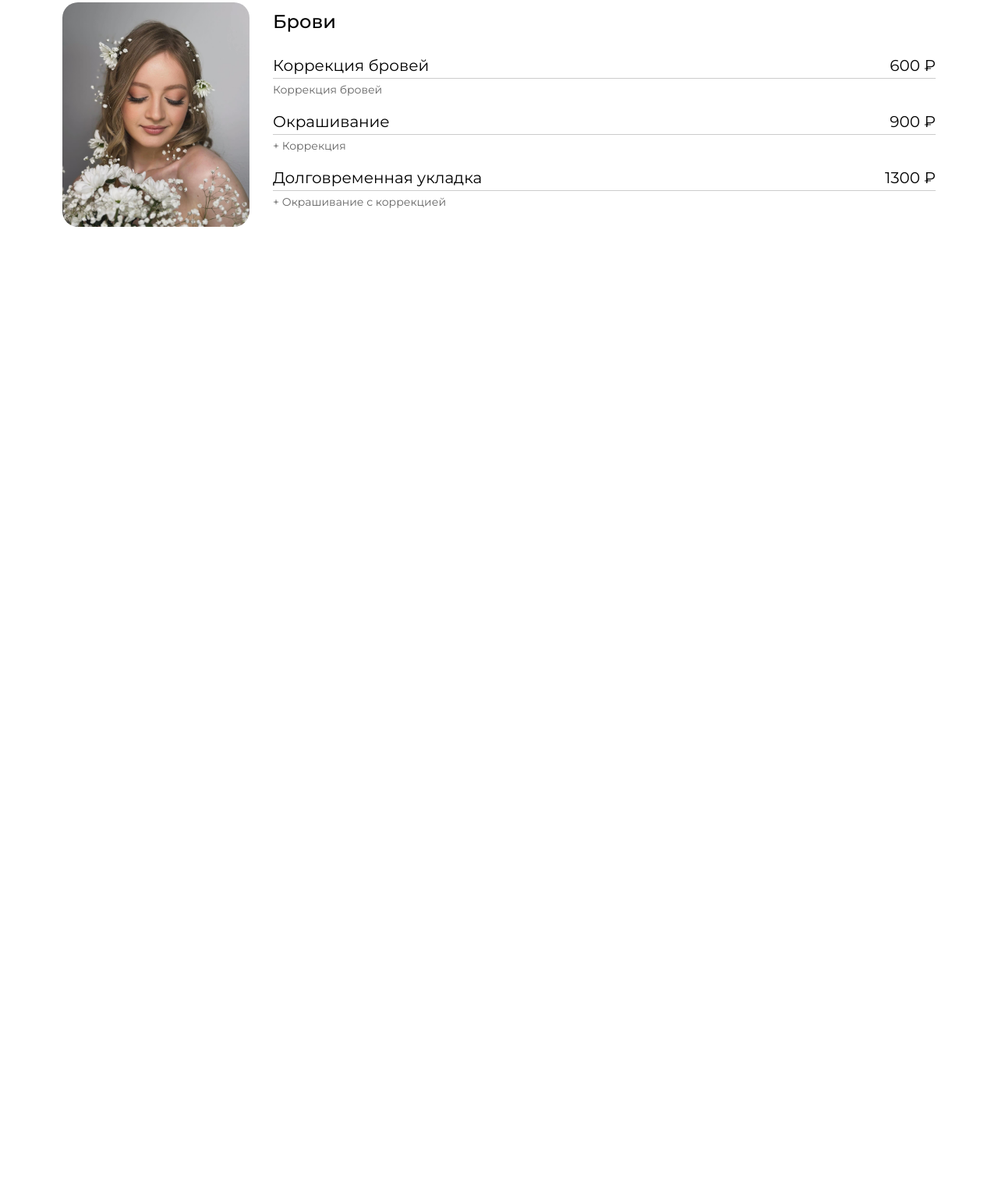
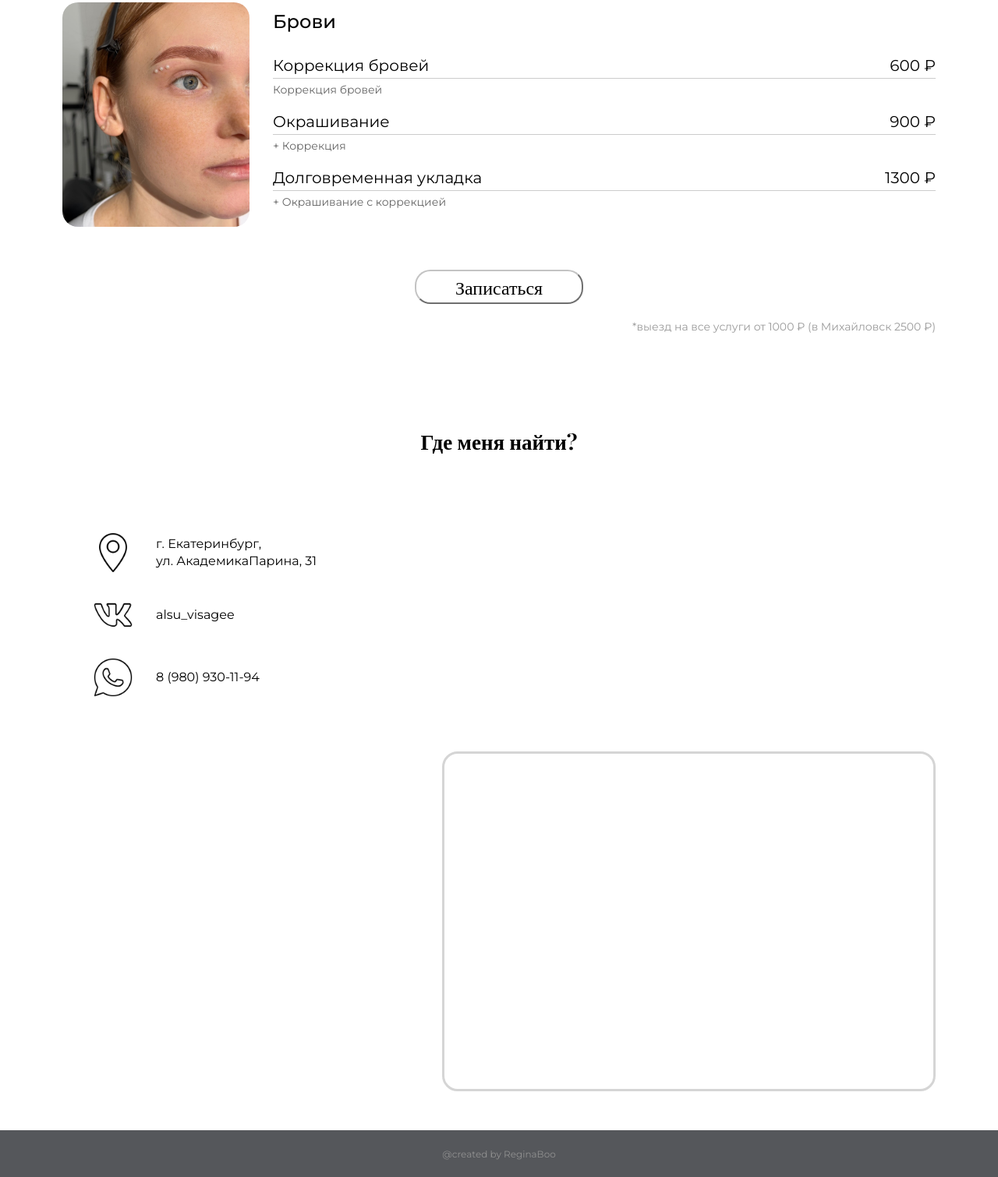
Before and after one commit to ReginaBoo/visagee, a plain HTML site: page frontend/index.html in a window 1280 px wide. Shown: the part 3625-5135 px from the top of the page at 78% size. Before the commit the page ends 3951 px from the top, so only its background shows below. Drawn offline with nearby package versions, Linux system fonts and the light colour scheme; a web font is replaced by a local one.

Commit message:
реализован блок контактов и подвал

```diff
--- a/frontend/index.html
+++ b/frontend/index.html
@@ -119,7 +119,7 @@
     <div class="cards">
       <div class="card">
         <div class="card-photo">
-          <img src="./images/14.jpg" width="295" height="353" alt="Невеста" />
+          <img src="./images/14.jpg" width="295" height="353" alt="Образ" />
         </div>
         <div class="card-text">
           <h3>Образы</h3>
@@ -154,7 +154,7 @@
     <div class="cards">
       <div class="card">
         <div class="card-photo">
-          <img src="./images/1.jpg" width="295" height="353" alt="Невеста" />
+          <img src="./images/1.jpg" width="295" height="353" alt="Макияж" />
         </div>
         <div class="card-text">
           <h3>Макияж</h3>
@@ -179,7 +179,7 @@
     <div class="cards">
       <div class="card">
         <div class="card-photo">
-          <img src="./images/4.jpg" width="295" height="353" alt="Невеста" />
+          <img src="./images/12.jpg" width="295" height="353" alt="Брови" />
         </div>
         <div class="card-text">
           <h3>Брови</h3>
@@ -221,9 +221,45 @@
         </div>
       </div>
     </div>
+    <div class="button-wrapper">
+      <button>Записаться</button>
+    </div>
+    <p class="note">*выезд на все услуги от 1000 ₽ (в Михайловск 2500 ₽)</p>
   </section>
-  <section id="contacts">
+  <section id="contacts" class="contacts">
+    <h2>Где меня найти?</h2>
+    <div class="contacts-info-map">
+      <div class="contacts-info">
+        <ul>
+          <li>
+            <img src="./icons/address.png" width="50" height="50" alt="address" />
+            <div class="contacts-text">
+              <p>г. Екатеринбург,</p>
+              <p>ул. АкадемикаПарина, 31</p>
+            </div>
+          </li>
+          <li>
+            <img src="./icons/vk.png" width="50" height="50" alt="vk" />
+            <div class="contacts-text">
+              <p>alsu_visagee</p>
+            </div>
+          </li>
+          <li>
+            <img src="./icons/tel.png" width="50" height="50" alt="telephone" />
+            <div class="contacts-text">
+              <p>8 (980) 930-11-94</p>
+            </div>
+          </li>
+        </ul>
+      </div>
+      <div class="map"><iframe
+          src="https://yandex.ru/map-widget/v1/?um=constructor%3Acd4d198c8943023b4fccdf59d8544ac662fe737c12d4514a495ee4a6a5ed0ec3&amp;source=constructor"
+          width="627" height="430" frameborder="0"></iframe> </div>
+    </div>
   </section>
+  <footer>
+    <p>@created by ReginaBoo</p>
+  </footer>
   <script src="js/gallery.js"></script>
 
 </body>
--- a/frontend/style.css
+++ b/frontend/style.css
@@ -60,7 +60,6 @@ ul a {
   margin: 0;
   padding: 0;
   font-size: 32px;
-
 }
 
 .hero-text button {
@@ -304,3 +303,109 @@ ul a {
   color: #666;
   font-size: 14px;
 }
+
+.services button {
+  margin: 0;
+  font-family: "Playfair Display", serif;
+  text-align: center;
+  font-weight: 500;
+  line-height: 20px;
+  margin-top: 20px;
+  padding: 10px 50px;
+  font-size: 24px;
+  background-color: #ffffff;
+  color: rgb(0, 0, 0);
+  border-color: rgb(195, 195, 195);
+  border-radius: 20px;
+  cursor: pointer;
+  transition: background-color 0.2s;
+}
+
+.button-wrapper {
+  display: flex;
+  justify-content: center;
+}
+
+.note {
+  margin-top: 20px;
+  text-align: right;
+  font-size: 14px;
+  color: #9a9a9a;
+}
+
+.contacts-info-map {
+  max-width: 1120px;
+  margin: 0px auto;
+  display: flex;
+  flex-wrap: wrap;
+  gap: 40px;
+  padding: 20px 20px;
+  align-items: center;
+}
+
+.map {
+  flex: 1 1 40%;
+  display: flex;
+  justify-content: flex-end;
+}
+
+.map iframe {
+  border-radius: 20px;
+  overflow: hidden;
+  border: 3px solid rgb(213, 213, 213);
+}
+
+.contacts {
+  margin-bottom: 30px;
+}
+
+.contacts h2 {
+  margin-top: 120px;
+  margin-bottom: 30px;
+  font-family: "Playfair Display", serif;
+  text-align: center;
+}
+
+.contacts-info {
+  flex: 1 1 40%;
+  display: flex;
+  justify-content: flex-start;
+  padding-top: 50px;
+  padding-left: 0px;
+}
+
+.contacts-info ul {
+  list-style: none;
+  margin: 0;
+}
+
+.contacts-info li {
+  display: flex;
+  align-items: center;
+  margin-bottom: 30px;
+  gap: 30px;
+}
+
+.contacts-text {
+  display: flex;
+  flex-direction: column;
+  justify-content: center;
+}
+
+.contacts-text p {
+
+  margin: 0;
+  line-height: 1.4;
+  font-size: 16px;
+}
+
+footer {
+  display: flex;
+  justify-content: center;
+  align-items: center;
+  padding: 0 10px;
+  height: 60px;
+  background-color: rgb(85, 87, 91);
+  font-size: 12px;
+  color: #919191;
+}
```
Also changed, not shown: frontend/icons/address.png (added), frontend/icons/tel.png (added), frontend/icons/vk.png (added).
